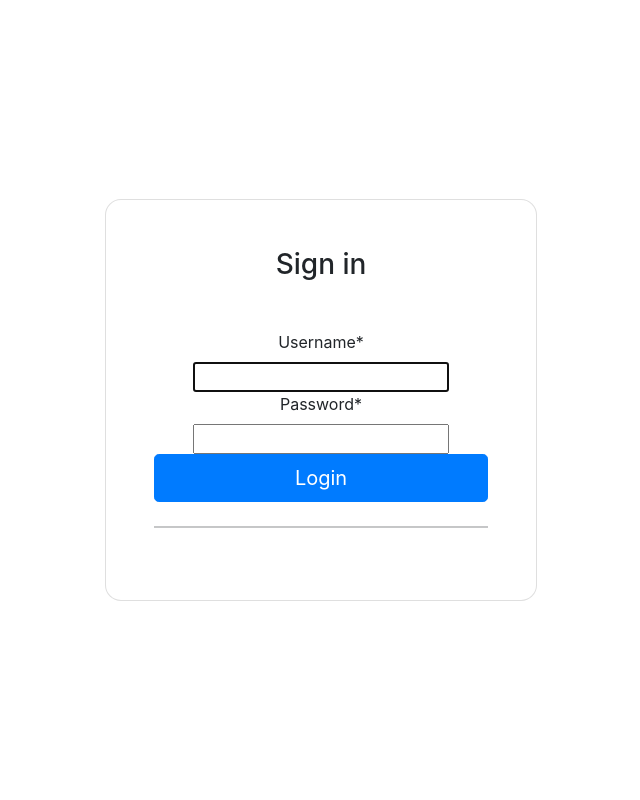
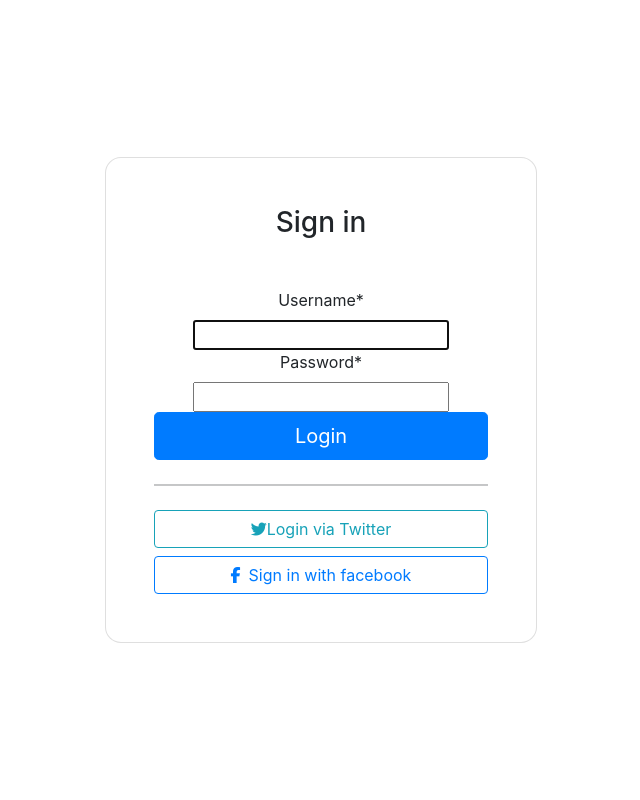
Before and after one commit to geshka-py/django-forum, a Django app: page /account/login/ in a window 1280 px wide. Shown: the part 56-856 px from the top of the page, without its empty margins (319-959 px from the left). Run offline with Django 3.2, Linux system fonts and the light colour scheme; some libraries are stand-ins or nearby versions.

Commit message:
login error fixed

```diff
--- a/templates/registration/login.html
+++ b/templates/registration/login.html
@@ -22,8 +22,8 @@
 
                             <hr class="my-4">
 
-<!--                            <button class="btn btn-block btn-outline-info" type="submit"><i class="fab fa-twitter"></i>Login via Twitter</button>-->
-<!--                            <button class="btn btn-block btn-outline-primary" type="submit"><a href="{% url 'social:begin' 'facebook'  %}"><i class="fab fa-facebook-f me-2"></i>Sign in with facebook</a></button>-->
+                            <button class="btn btn-block btn-outline-info" type="submit"><i class="fab fa-twitter"></i>Login via Twitter</button>
+                            <button class="btn btn-block btn-outline-primary" type="submit"><a href=""><i class="fab fa-facebook-f me-2"></i>Sign in with facebook</a></button>
                         </form>
                     </div>
                 </div>
```
Also changed, not shown: db.sqlite3.
